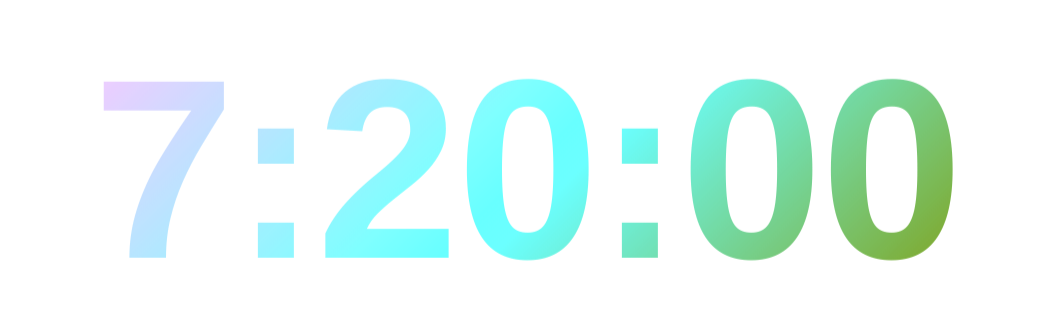
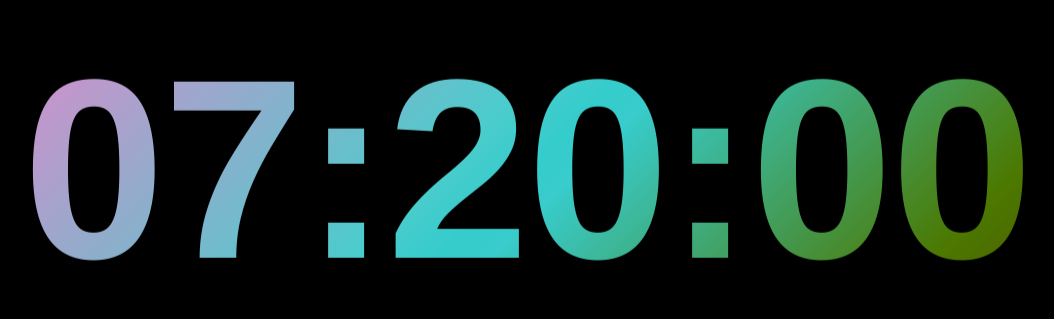
Before and after one commit to danielratajczak/ClockTab, a browser extension: page index.html in a window 1280 px wide. Shown: the part 206-525 px from the top of the page, without its empty margins (113-1167 px from the left). Drawn offline with Linux system fonts and the light colour scheme.

Commit message:
small fixes

```diff
--- a/index.js
+++ b/index.js
@@ -5,14 +5,18 @@ GetClock = () => {
 
   if (month <= 9) month = "0" + month;
   if (date <= 9) date = "0" + date;
+  if (hour <= 9) hour = "0" + hour;
   if (min <= 9) min = "0" + min;
   if (sec <= 9) sec = "0" + sec;
+
+  console.log(hour);
 
   let clocktext = hour + ":" + min + ":" + sec + "";
   document.getElementById('clockbox').innerHTML = clocktext;
 }
 
 
+
 window.onload = () => {
   GetClock();
   setInterval(GetClock, 1000);
--- a/style.scss
+++ b/style.scss
@@ -6,13 +6,13 @@ $fade-color2: #ffeb3b;
 $fade-color3: #ff00e0;
 
 
-*{
+* {
   margin: 0;
   padding: 0;
 }
 
-.wrapper{
-    background: $background-white no-repeat center;
+.wrapper {
+  background: $background-black no-repeat center;
   position: relative;
   height: 100vh;
   width: 100vw;
@@ -25,9 +25,12 @@ $fade-color3: #ff00e0;
   font-family: 'Helvetica', sans-serif;
   text-transform: uppercase;
   text-align: center;
-    -moz-animation: animate 3s;     /* Firefox */
-    -webkit-animation: animate 3s; /* Safari and Chrome */
-    -o-animation: animate 3s; /* Opera */
+  -moz-animation: animate 3s;
+  /* Firefox */
+  -webkit-animation: animate 3s;
+  /* Safari and Chrome */
+  -o-animation: animate 3s;
+  /* Opera */
   letter-spacing: -2px;
   animation: animate 1.5s linear infinite;
   color: $text-white;
@@ -54,7 +57,7 @@ $fade-color3: #ff00e0;
 
 
 @keyframes animate {
-    100%{
+  100% {
     filter: hue-rotate(360deg);
   }
 }
```
Also changed, not shown: style.css. Lines whose indentation alone changed are shown as unchanged.
